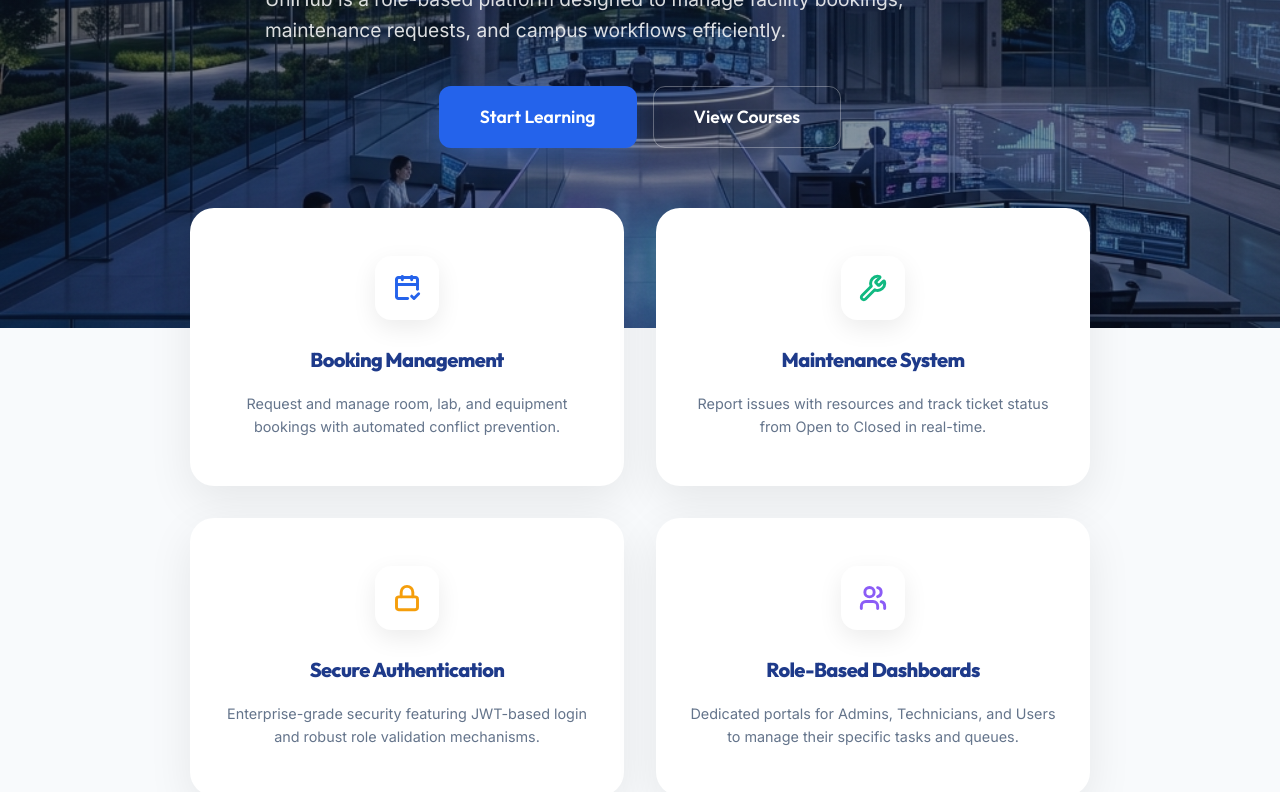
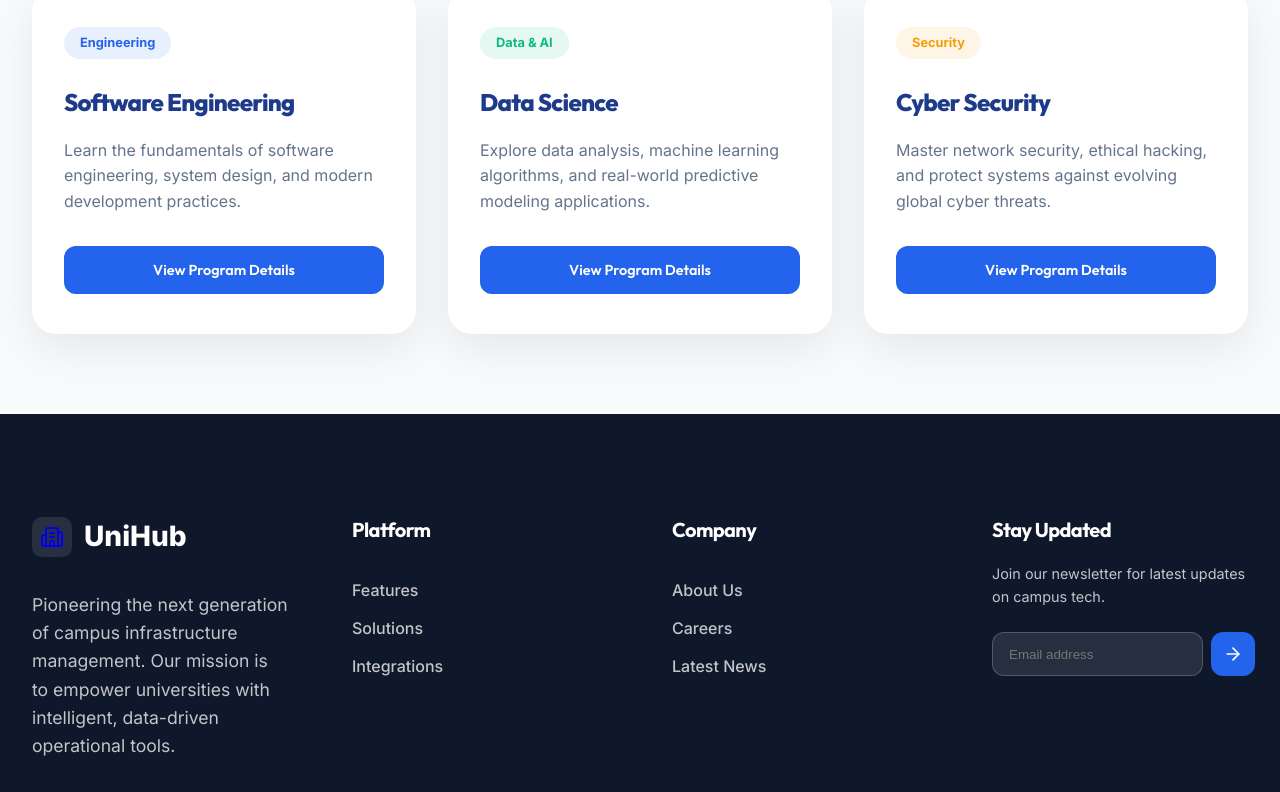
Before and after one commit to Amoda25/it3030-paf-2026-smart-campus-group-KND-05, a React (Vite) app in the folder frontend/: page /courses in a window 1280 px wide. Shown: the part 420-1212 px from the top of the page. Built offline with nearby package versions, Linux system fonts and the light colour scheme.

Commit message:
feat: initialize frontend project with App routing, HomePage, and CoursePage components

```diff
--- a/frontend/package.json
+++ b/frontend/package.json
@@ -12,7 +12,8 @@
   "dependencies": {
     "lucide-react": "^1.8.0",
     "react": "^19.2.4",
-    "react-dom": "^19.2.4"
+    "react-dom": "^19.2.4",
+    "react-router-dom": "^7.14.1"
   },
   "devDependencies": {
     "@eslint/js": "^9.39.4",
--- a/frontend/src/App.jsx
+++ b/frontend/src/App.jsx
@@ -1,17 +1,24 @@
 import React from 'react';
+import { BrowserRouter as Router, Routes, Route } from 'react-router-dom';
 import Header from './components/common/Header';
 import Footer from './components/common/Footer';
 import HomePage from './components/HomePage';
+import CoursePage from './components/CoursePage';
 
 function App() {
   return (
-    <div className="App">
-      <Header />
-      <main>
-        <HomePage />
-      </main>
-      <Footer />
-    </div>
+    <Router>
+      <div className="App flex flex-col min-h-screen">
+        <Header />
+        <main className="flex-grow">
+          <Routes>
+            <Route path="/" element={<HomePage />} />
+            <Route path="/courses" element={<CoursePage />} />
+          </Routes>
+        </main>
+        <Footer />
+      </div>
+    </Router>
   );
 }
 
--- /dev/null
+++ b/frontend/src/components/CoursePage.jsx
@@ -0,0 +1,51 @@
+import React from 'react';
+
+const CoursePage = () => {
+  return (
+    <div className="course-page" style={{ background: 'var(--bg-deep)', minHeight: '80vh', padding: '160px 0 80px 0' }}>
+      <div className="container">
+        <div style={{ textAlign: 'center', marginBottom: '4rem' }}>
+          <span style={{ color: 'var(--primary)', fontWeight: 'bold', fontSize: '0.8rem', textTransform: 'uppercase', letterSpacing: '0.15em' }}>Explore Programs</span>
+          <h1 style={{ fontSize: '3rem', fontWeight: 800, color: 'white', marginTop: '0.5rem' }}>Our Courses</h1>
+          <p style={{ color: 'rgba(255, 255, 255, 0.7)', maxWidth: '600px', margin: '1rem auto 0', fontSize: '1.1rem' }}>
+            Discover our comprehensive range of industry-aligned programs designed to accelerate your career.
+          </p>
+        </div>
+
+        <div style={{ display: 'grid', gridTemplateColumns: 'repeat(auto-fill, minmax(320px, 1fr))', gap: '2rem' }}>
+          {/* Course Card 1 */}
+          <div style={{ background: '#ffffff', borderRadius: '24px', padding: '2.5rem 2rem', boxShadow: '0 15px 45px rgba(0, 0, 0, 0.08)', transition: 'transform 0.3s ease' }}>
+            <div style={{ display: 'inline-block', padding: '6px 16px', background: 'rgba(37, 99, 235, 0.1)', color: '#2563eb', borderRadius: '99px', fontSize: '0.8rem', fontWeight: 'bold', marginBottom: '1.5rem' }}>
+              Engineering
+            </div>
+            <h3 style={{ fontSize: '1.5rem', color: '#1e3a8a', marginBottom: '1rem', fontWeight: 800 }}>Software Engineering</h3>
+            <p style={{ color: '#64748b', marginBottom: '2rem', lineHeight: 1.6 }}>Learn the fundamentals of software engineering, system design, and modern development practices.</p>
+            <button className="btn btn-primary" style={{ width: '100%', padding: '0.875rem' }}>View Program Details</button>
+          </div>
+
+          {/* Course Card 2 */}
+          <div style={{ background: '#ffffff', borderRadius: '24px', padding: '2.5rem 2rem', boxShadow: '0 15px 45px rgba(0, 0, 0, 0.08)', transition: 'transform 0.3s ease' }}>
+             <div style={{ display: 'inline-block', padding: '6px 16px', background: 'rgba(16, 185, 129, 0.1)', color: '#10b981', borderRadius: '99px', fontSize: '0.8rem', fontWeight: 'bold', marginBottom: '1.5rem' }}>
+              Data & AI
+            </div>
+            <h3 style={{ fontSize: '1.5rem', color: '#1e3a8a', marginBottom: '1rem', fontWeight: 800 }}>Data Science</h3>
+            <p style={{ color: '#64748b', marginBottom: '2rem', lineHeight: 1.6 }}>Explore data analysis, machine learning algorithms, and real-world predictive modeling applications.</p>
+            <button className="btn btn-primary" style={{ width: '100%', padding: '0.875rem' }}>View Program Details</button>
+          </div>
+
+          {/* Course Card 3 */}
+          <div style={{ background: '#ffffff', borderRadius: '24px', padding: '2.5rem 2rem', boxShadow: '0 15px 45px rgba(0, 0, 0, 0.08)', transition: 'transform 0.3s ease' }}>
+             <div style={{ display: 'inline-block', padding: '6px 16px', background: 'rgba(245, 158, 11, 0.1)', color: '#f59e0b', borderRadius: '99px', fontSize: '0.8rem', fontWeight: 'bold', marginBottom: '1.5rem' }}>
+              Security
+            </div>
+            <h3 style={{ fontSize: '1.5rem', color: '#1e3a8a', marginBottom: '1rem', fontWeight: 800 }}>Cyber Security</h3>
+            <p style={{ color: '#64748b', marginBottom: '2rem', lineHeight: 1.6 }}>Master network security, ethical hacking, and protect systems against evolving global cyber threats.</p>
+            <button className="btn btn-primary" style={{ width: '100%', padding: '0.875rem' }}>View Program Details</button>
+          </div>
+        </div>
+      </div>
+    </div>
+  );
+};
+
+export default CoursePage;
--- a/frontend/src/components/HomePage.jsx
+++ b/frontend/src/components/HomePage.jsx
@@ -1,4 +1,5 @@
 import React from 'react';
+import { Link } from 'react-router-dom';
 import {
   Building2,
   CalendarCheck2,
@@ -37,55 +38,12 @@ const HomePage = () => {
             UniHub is a role-based platform designed to manage facility bookings, maintenance requests, and campus workflows efficiently.
           </p>
           <div className="flex items-center justify-center gap-4">
-            <a href="/register" className="btn btn-primary" style={{ padding: '1rem 2.5rem', fontSize: '1.1rem', boxShadow: '0 10px 25px rgba(59, 130, 246, 0.3)' }}>
+            <Link to="/register" className="btn btn-primary" style={{ padding: '1rem 2.5rem', fontSize: '1.1rem', boxShadow: '0 10px 25px rgba(59, 130, 246, 0.3)' }}>
               Start Learning
-            </a>
-            <a href="/courses" className="btn btn-outline" style={{ padding: '1rem 2.5rem', fontSize: '1.1rem', color: 'white', borderColor: 'rgba(255, 255, 255, 0.3)' }}>
+            </Link>
+            <Link to="/courses" className="btn btn-outline" style={{ padding: '1rem 2.5rem', fontSize: '1.1rem', color: 'white', borderColor: 'rgba(255, 255, 255, 0.3)' }}>
               View Courses
-            </a>
-          </div>
-        </div>
-      </section>
-
-      {/* Overlapping Feature Cards */}
-      <section id="features" style={{ position: 'relative', zIndex: 10, marginTop: '-120px', paddingBottom: '80px' }}>
-        <div className="container" style={{ display: 'flex', justifyContent: 'center' }}>
-          <div style={{ display: 'grid', gridTemplateColumns: 'repeat(2, 1fr)', gap: '2rem', maxWidth: '900px', width: '100%' }}>
-            {/* Card 1 */}
-            <div className="feature-card" style={{ background: '#ffffff', textAlign: 'center', padding: '3rem 2rem', borderRadius: '24px', boxShadow: '0 15px 45px rgba(0, 0, 0, 0.08)', transition: 'all 0.3s ease' }}>
-              <div style={{ width: '64px', height: '64px', background: '#ffffff', borderRadius: '16px', display: 'flex', alignItems: 'center', justifyContent: 'center', margin: '0 auto 1.5rem auto', color: '#2563eb', boxShadow: '0 8px 24px rgba(0, 0, 0, 0.08)' }}>
-                <CalendarCheck2 size={28} strokeWidth={2.5} />
-              </div>
-              <h3 style={{ fontSize: '1.25rem', fontWeight: 800, color: '#1e3a8a', marginBottom: '1rem' }}>Booking Management</h3>
-              <p style={{ color: '#64748b', fontSize: '0.9rem', lineHeight: 1.6 }}>Request and manage room, lab, and equipment bookings with automated conflict prevention.</p>
-            </div>
-
-            {/* Card 2 */}
-            <div className="feature-card" style={{ background: '#ffffff', textAlign: 'center', padding: '3rem 2rem', borderRadius: '24px', boxShadow: '0 15px 45px rgba(0, 0, 0, 0.08)', transition: 'all 0.3s ease' }}>
-              <div style={{ width: '64px', height: '64px', background: '#ffffff', borderRadius: '16px', display: 'flex', alignItems: 'center', justifyContent: 'center', margin: '0 auto 1.5rem auto', color: '#10b981', boxShadow: '0 8px 24px rgba(0, 0, 0, 0.08)' }}>
-                <Wrench size={28} strokeWidth={2.5} />
-              </div>
-              <h3 style={{ fontSize: '1.25rem', fontWeight: 800, color: '#1e3a8a', marginBottom: '1rem' }}>Maintenance System</h3>
-              <p style={{ color: '#64748b', fontSize: '0.9rem', lineHeight: 1.6 }}>Report issues with resources and track ticket status from Open to Closed in real-time.</p>
-            </div>
-
-            {/* Card 3 */}
-            <div className="feature-card" style={{ background: '#ffffff', textAlign: 'center', padding: '3rem 2rem', borderRadius: '24px', boxShadow: '0 15px 45px rgba(0, 0, 0, 0.08)', transition: 'all 0.3s ease' }}>
-              <div style={{ width: '64px', height: '64px', background: '#ffffff', borderRadius: '16px', display: 'flex', alignItems: 'center', justifyContent: 'center', margin: '0 auto 1.5rem auto', color: '#f59e0b', boxShadow: '0 8px 24px rgba(0, 0, 0, 0.08)' }}>
-                <Lock size={28} strokeWidth={2.5} />
-              </div>
-              <h3 style={{ fontSize: '1.25rem', fontWeight: 800, color: '#1e3a8a', marginBottom: '1rem' }}>Secure Authentication</h3>
-              <p style={{ color: '#64748b', fontSize: '0.9rem', lineHeight: 1.6 }}>Enterprise-grade security featuring JWT-based login and robust role validation mechanisms.</p>
-            </div>
-
-            {/* Card 4 */}
-            <div className="feature-card" style={{ background: '#ffffff', textAlign: 'center', padding: '3rem 2rem', borderRadius: '24px', boxShadow: '0 15px 45px rgba(0, 0, 0, 0.08)', transition: 'all 0.3s ease' }}>
-              <div style={{ width: '64px', height: '64px', background: '#ffffff', borderRadius: '16px', display: 'flex', alignItems: 'center', justifyContent: 'center', margin: '0 auto 1.5rem auto', color: '#8b5cf6', boxShadow: '0 8px 24px rgba(0, 0, 0, 0.08)' }}>
-                <Users size={28} strokeWidth={2.5} />
-              </div>
-              <h3 style={{ fontSize: '1.25rem', fontWeight: 800, color: '#1e3a8a', marginBottom: '1rem' }}>Role-Based Dashboards</h3>
-              <p style={{ color: '#64748b', fontSize: '0.9rem', lineHeight: 1.6 }}>Dedicated portals for Admins, Technicians, and Users to manage their specific tasks and queues.</p>
-            </div>
+            </Link>
           </div>
         </div>
       </section>
```
Also changed, not shown: 1 other file (tests, documents, lock files or other folders).
